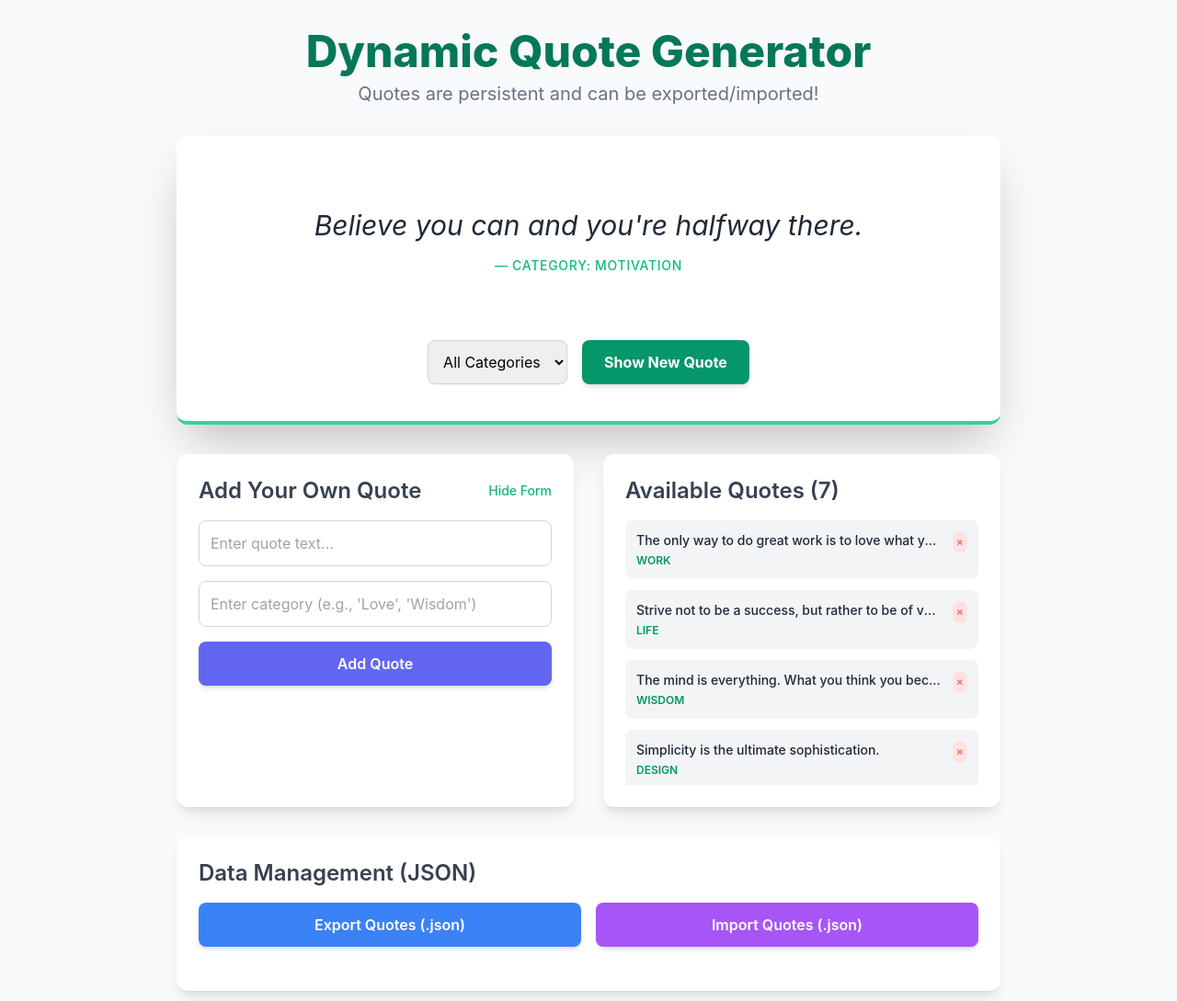
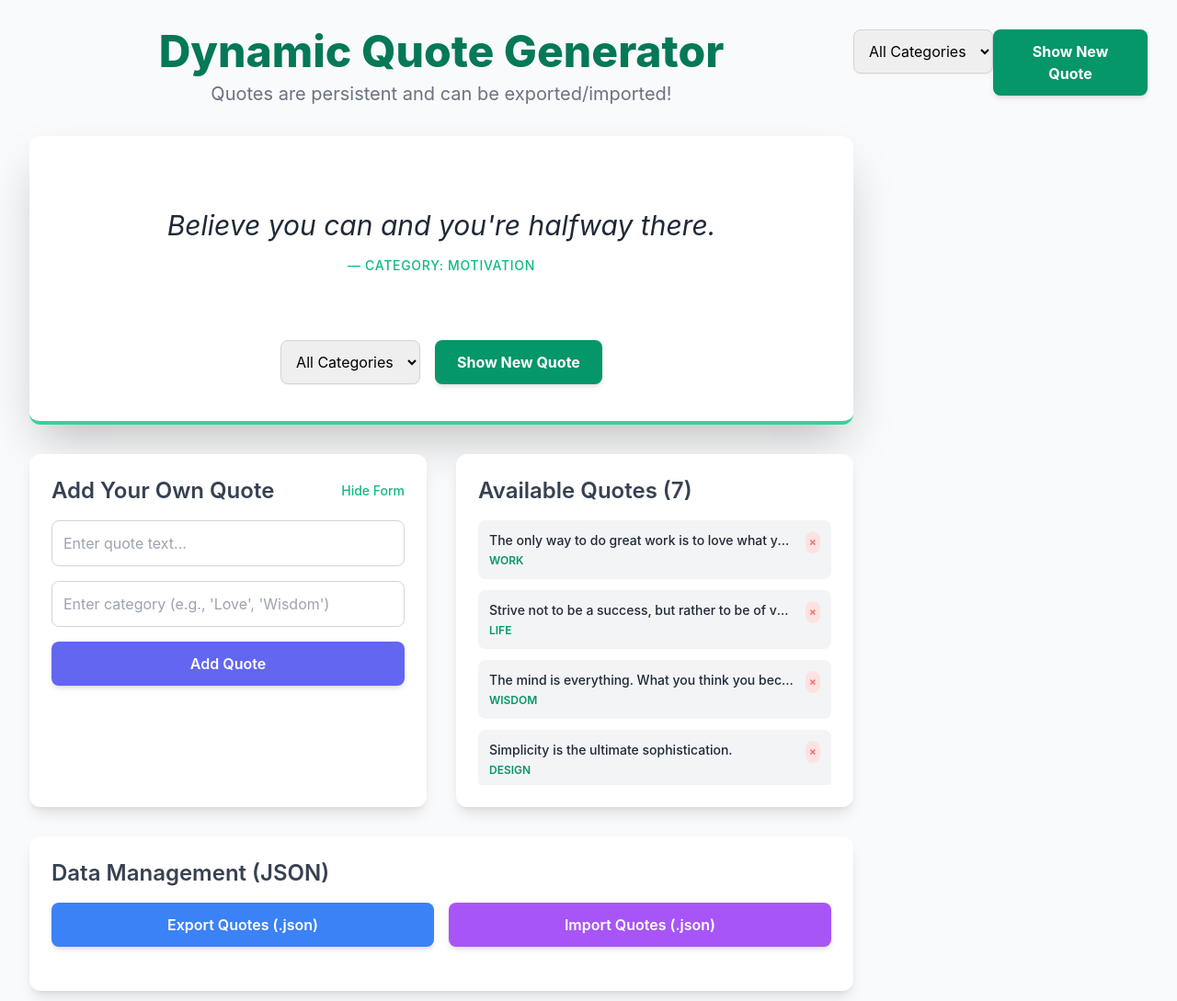
Before and after one commit to SamuelOkewu/alx_fe_javascript, a plain HTML site: page dom-manipulation/index.html in a window 1280 px wide. Shown: the whole page at 92% size. Drawn offline with nearby package versions, Linux system fonts and the light colour scheme.

Commit message:
Update index.html

```diff
--- a/dom-manipulation/index.html
+++ b/dom-manipulation/index.html
@@ -111,6 +111,17 @@
             <p id="import-export-feedback" class="text-sm text-center pt-2 h-6"></p>
         </div>
     </div>
+<!-- Category Filter - Added onchange handler -->
+                <select id="category-filter" onchange="filterQuotes()" class="p-3 border border-gray-300 rounded-lg shadow-sm focus:ring-emerald-500 focus:border-emerald-500 transition duration-150">
+                    <option value="all">All Categories</option>
+                </select>
+
+                <!-- Show New Quote Button -->
+                <button onclick="showRandomQuote()" class="w-full sm:w-auto px-6 py-3 bg-emerald-600 text-white font-bold rounded-lg shadow-md hover:bg-emerald-700 transition duration-150 transform hover:scale-[1.02] active:scale-95">
+                    Show New Quote
+                </button>
+            </div>
+        </div>
 
     <!-- Link to the main JavaScript file. Note: functions are globally accessible. -->
     <script src="script.js"></script>
```
